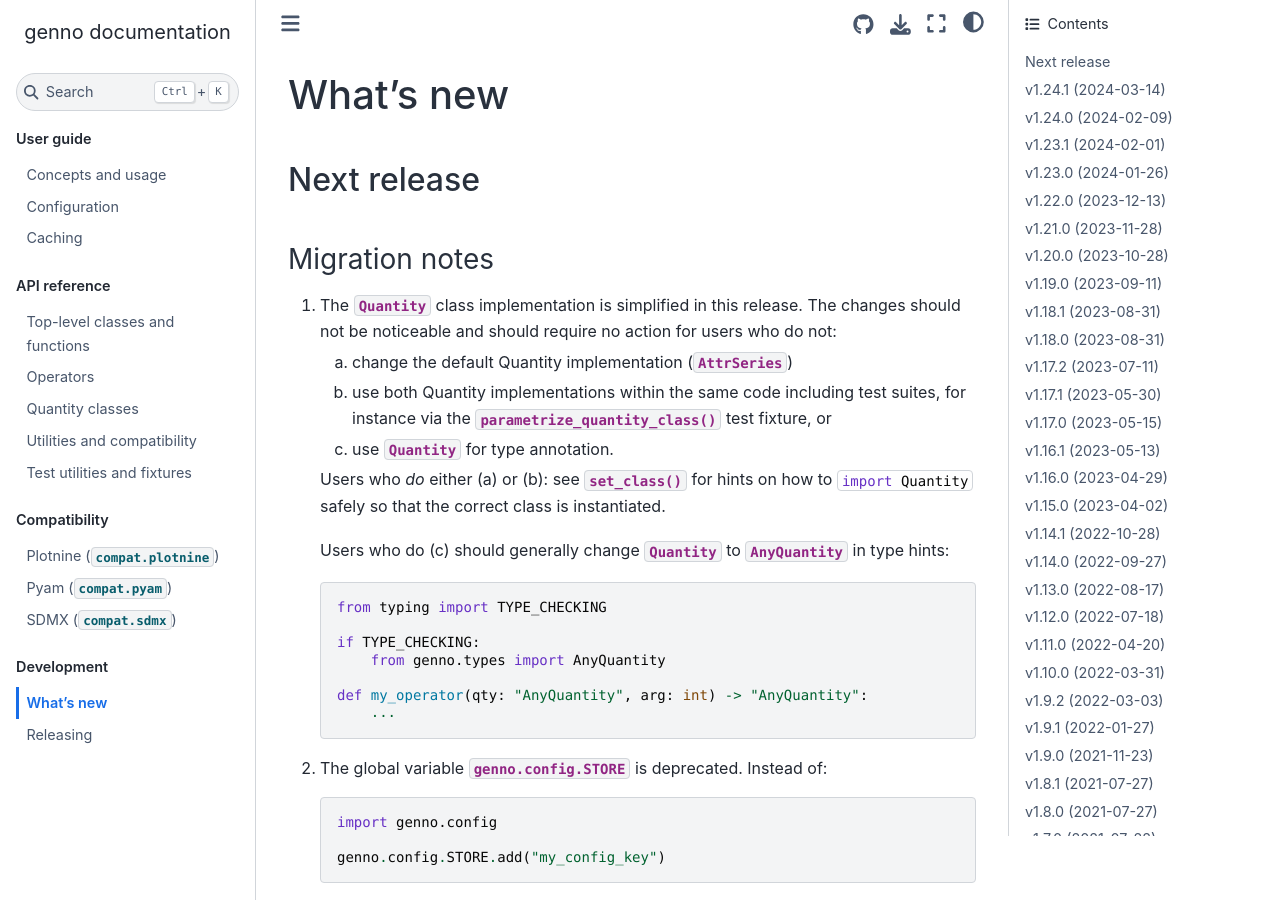
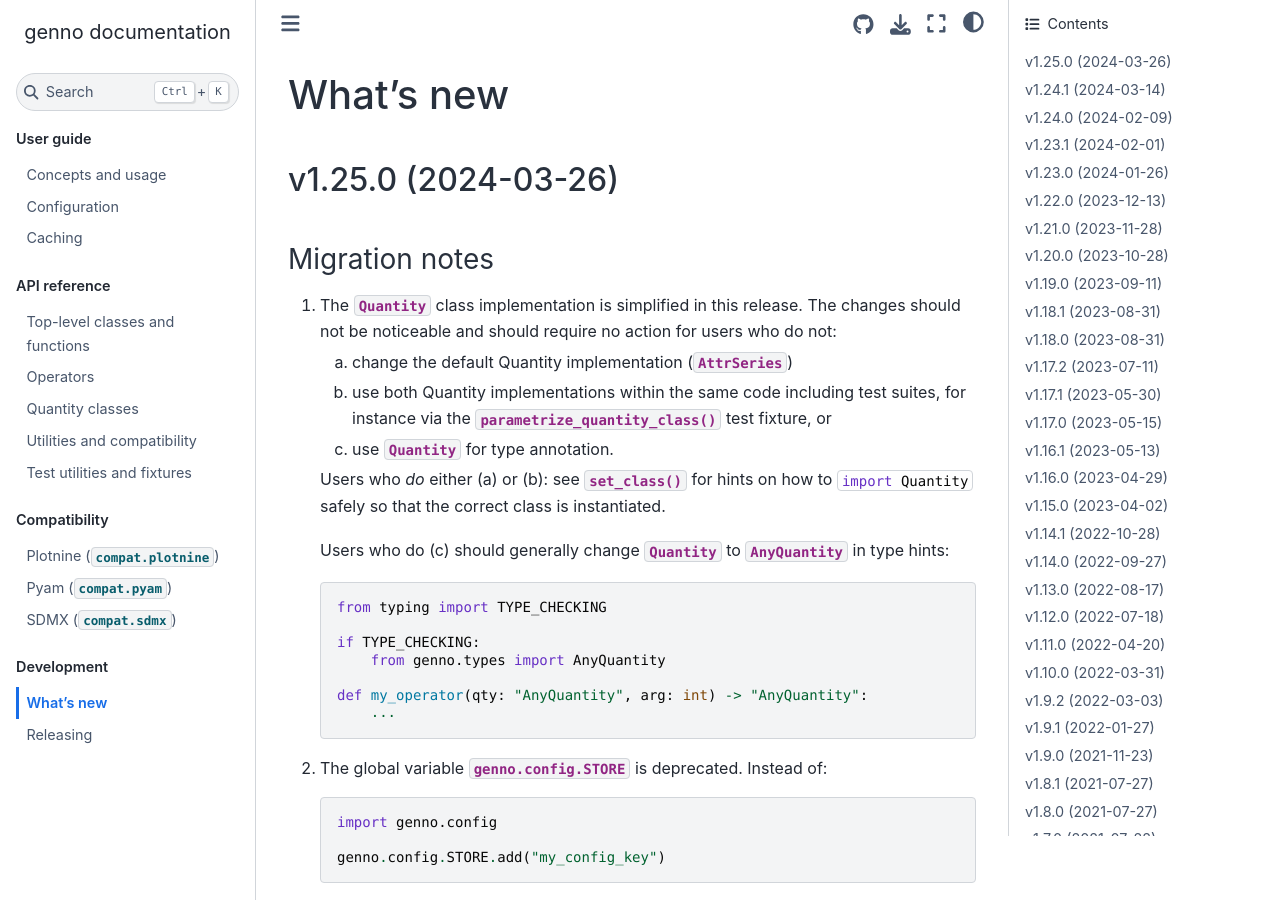
Before and after one commit to khaeru/genno, a Sphinx documentation site: the page built from doc/whatsnew.rst, in a window 1280 px wide and 900 px high. Built offline with Sphinx 7.4.7 and the Sphinx Book theme 1.1.4, drawn with Linux system fonts in a browser that asks for light colours.

Commit message:
Mark v1.25.0 in doc/whatsnew

```diff
--- a/doc/whatsnew.rst
+++ b/doc/whatsnew.rst
@@ -1,8 +1,11 @@
 What's new
 **********
 
-Next release
-============
+.. Next release
+.. ============
+
+v1.25.0 (2024-03-26)
+====================
 
 Migration notes
 ---------------
```
